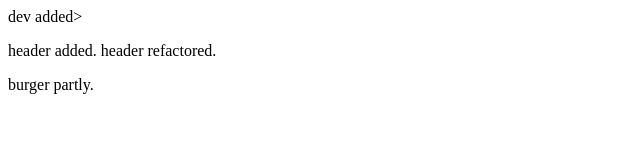
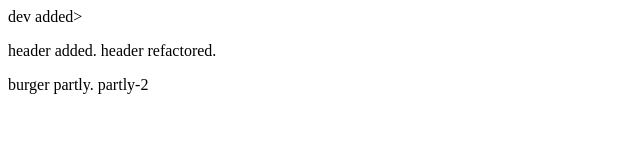
Before and after one commit to ground-aero/first-project, a plain HTML site: page index.html in a window 1280 px wide. Shown: the full height of the page, 0-640 px from the left. Drawn offline with Linux system fonts and the light colour scheme.

Commit message:
burger partly.-partly-2

```diff
--- a/index.html
+++ b/index.html
@@ -12,7 +12,7 @@
 
     <p>header added. header refactored.</p>
 
-    <p>burger partly.</p>
+    <p>burger partly. partly-2</p>
 
     <script src="./script.js" defer></script>
 
```
